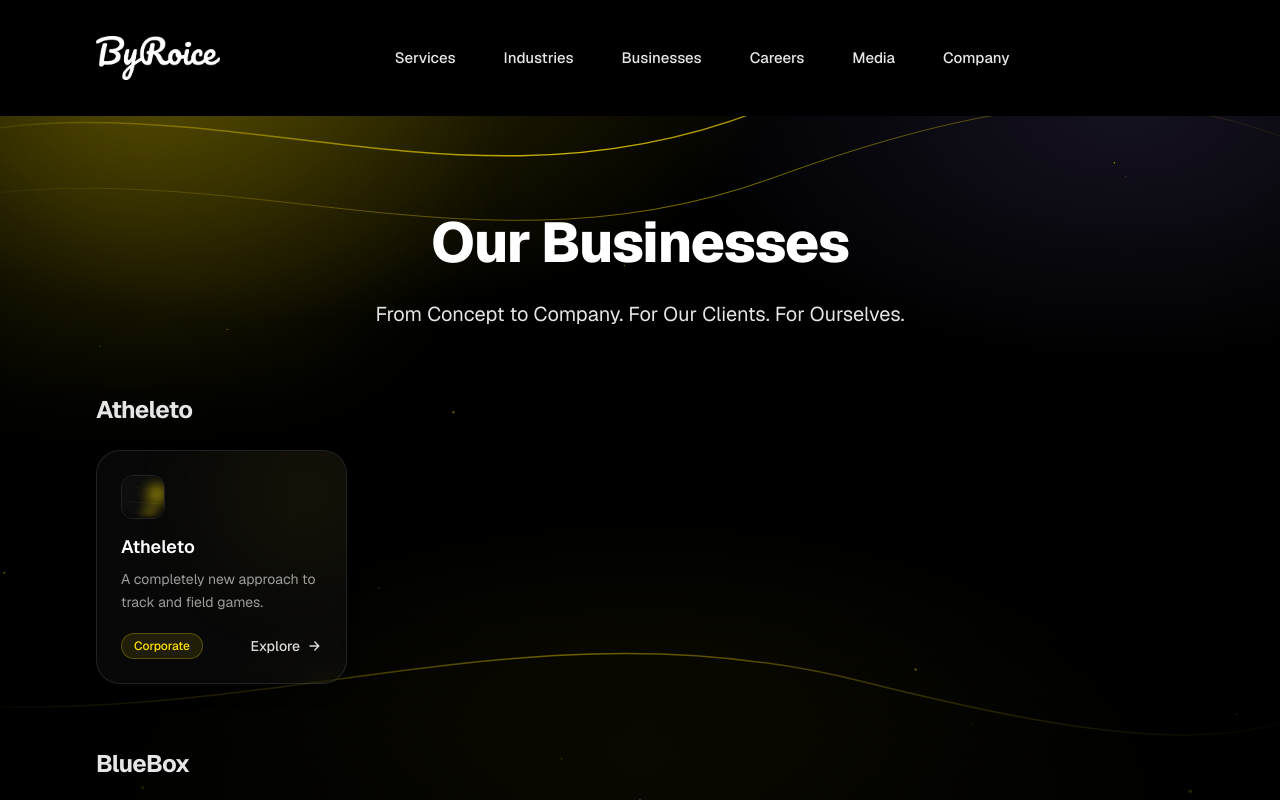
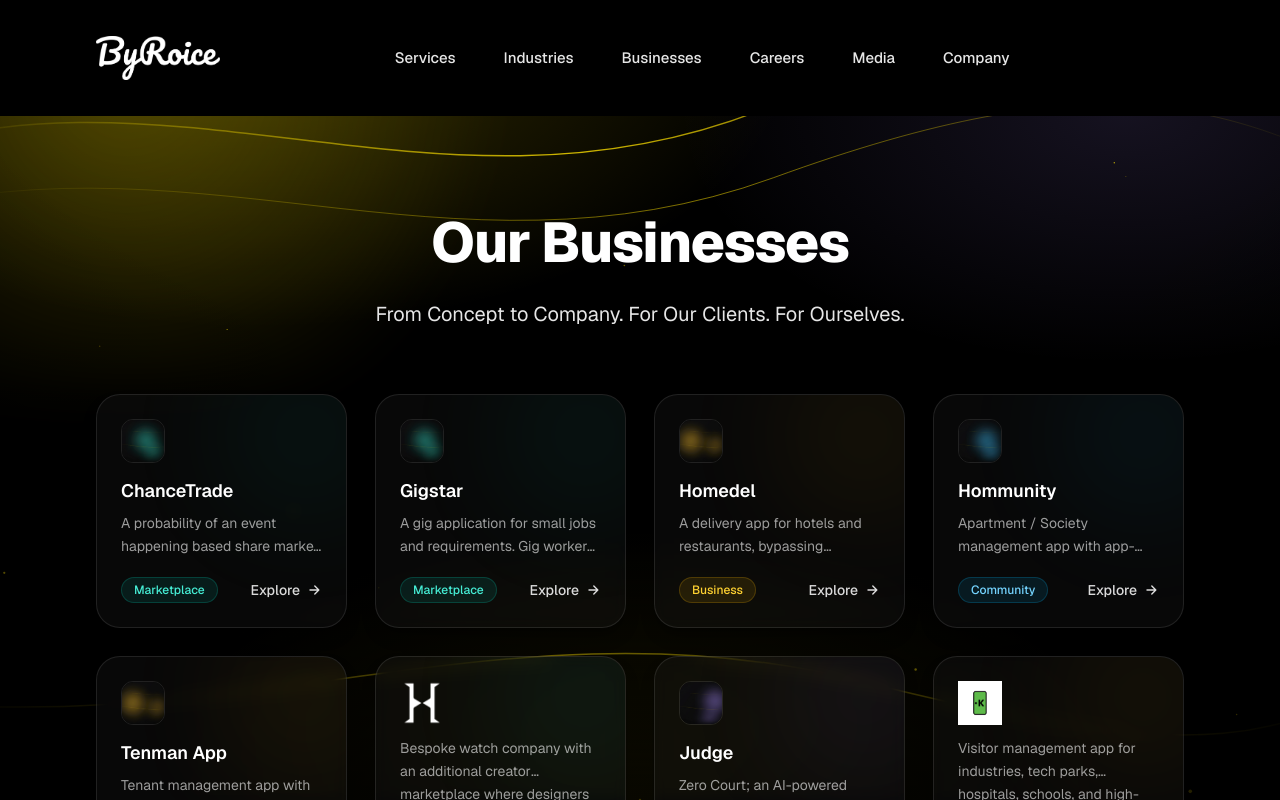
Before and after one commit to doutyacodes/byroice-web, a Next.js app: page /business in a window 1280 px wide. Shown: the top 800 px of the page. Built offline with nearby package versions, Linux system fonts and the light colour scheme.

Commit message:
Remove business grouping and use single grid

```diff
--- a/components/business/BusinessGrid.tsx
+++ b/components/business/BusinessGrid.tsx
@@ -1,62 +1,22 @@
 "use client";
 
-import { useMemo } from "react";
 import { AnimatePresence } from "framer-motion";
-import { BUSINESSES, type Business } from "@/lib/businesses";
+import { BUSINESSES } from "@/lib/businesses";
 import BusinessCard from "./BusinessCard";
 
-function getGroupName(name: string): string {
-  if (name.includes("Hospital Token")) return "Hospital Token";
-  if (name.includes("Hommunity") || name.includes("Tenman")) return "Hommunity";
-  if (name.includes("Woman Safety")) return "Woman Safety";
-  if (name.includes("Wowfy") || name.includes("Engage")) return "Wowfy";
-  if (name.includes("Xortcut") || name.includes("Certification")) return "Xortcut";
-  if (name.includes("Xortlist") || name.includes("Recruit")) return "Xortlist";
-  if (name.includes("Axara") || name.includes("News")) return "News";
-  if (name.includes("Knockster")) return "Knockster";
-  if (name.includes("Mapogram")) return "Mapogram";
-  if (name.includes("Homedel")) return "Homedel";
-  if (name.includes("Analytics")) return "PersAnalytics";
-  if (name.includes("Game Trade")) return "Game Trade";
-
-  return name.split(" ")[0];
-}
-
 export default function BusinessGrid() {
-  const groupedBusinesses = useMemo(() => {
-    const groups: Record<string, Business[]> = {};
-    for (const business of BUSINESSES) {
-      const group = getGroupName(business.name);
-      if (!groups[group]) {
-        groups[group] = [];
-      }
-      groups[group].push(business);
-    }
-
-    return Object.entries(groups).sort((a, b) => a[0].localeCompare(b[0]));
-  }, []);
-
   return (
-    <div className="space-y-16">
-      {groupedBusinesses.map(([groupName, businesses]) => (
-        <div key={groupName}>
-          <h2 className="mb-6 text-2xl font-bold tracking-tight text-white/90">
-            {groupName}
-          </h2>
-          <div className="grid grid-cols-1 gap-6 sm:grid-cols-2 lg:grid-cols-4 lg:gap-7">
-            <AnimatePresence mode="popLayout">
-              {businesses.map((business) => (
-                <BusinessCard key={business.id} business={business} />
-              ))}
-            </AnimatePresence>
-          </div>
-        </div>
-      ))}
+    <div className="grid grid-cols-1 gap-6 sm:grid-cols-2 lg:grid-cols-4 lg:gap-7">
+      <AnimatePresence mode="popLayout">
+        {BUSINESSES.map((business) => (
+          <BusinessCard key={business.id} business={business} />
+        ))}
+      </AnimatePresence>
 
       {BUSINESSES.length === 0 && (
-        <p className="mt-16 text-center text-white/60">
+        <div className="col-span-full mt-16 text-center text-white/60">
           No businesses found.
-        </p>
+        </div>
       )}
     </div>
   );
```
